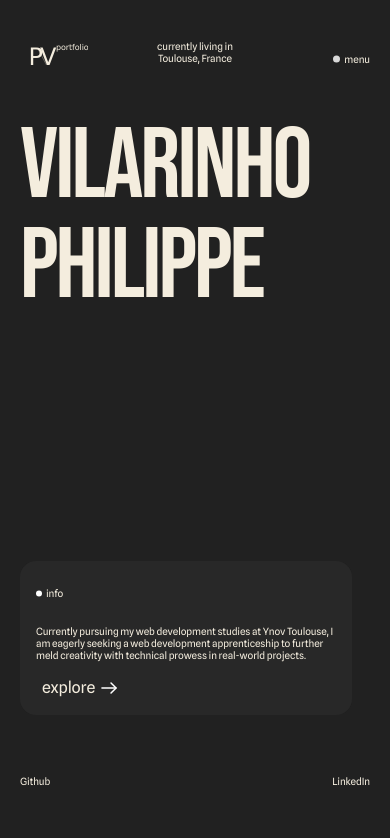
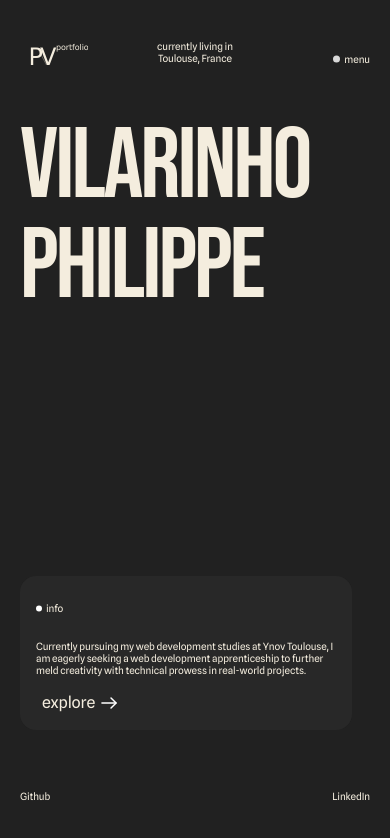
Before and after one commit to tifiloutube/my-portfolio, a Nuxt app in the folder portfolio/: page /Home in a window 390 px wide. Shown: the top 838 px of the page. Built offline with nearby package versions, Linux system fonts and the light colour scheme.

Commit message:
Update Home.vue

```diff
--- a/portfolio/components/HomePage/Home.vue
+++ b/portfolio/components/HomePage/Home.vue
@@ -62,7 +62,7 @@ export default {
 
   @media screen and (max-width: 600px) {
     .container {
-      height: calc(100vh - 400px) !important;
+
     }
     .title {
       font-size: 100px !important;
```
